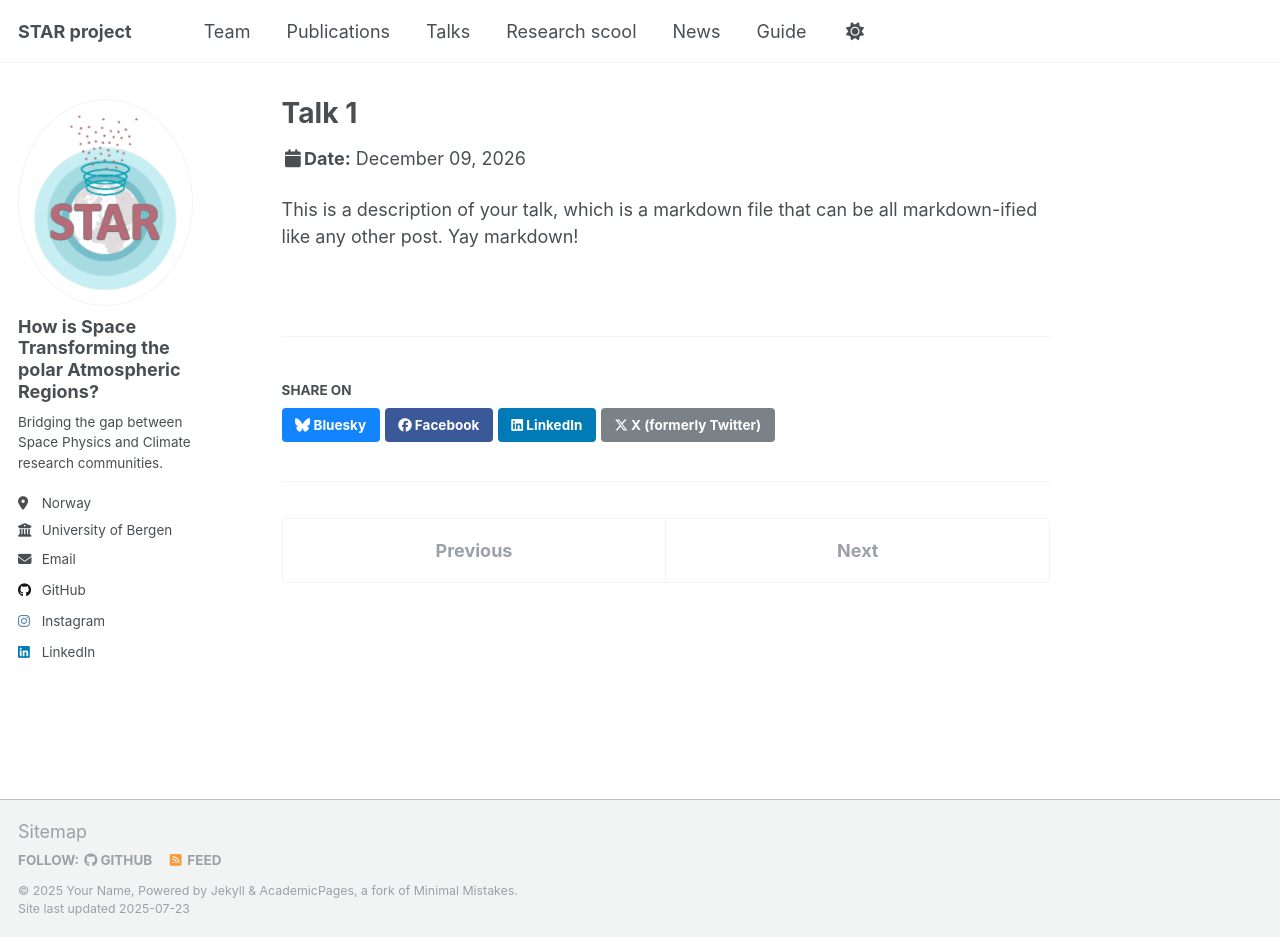
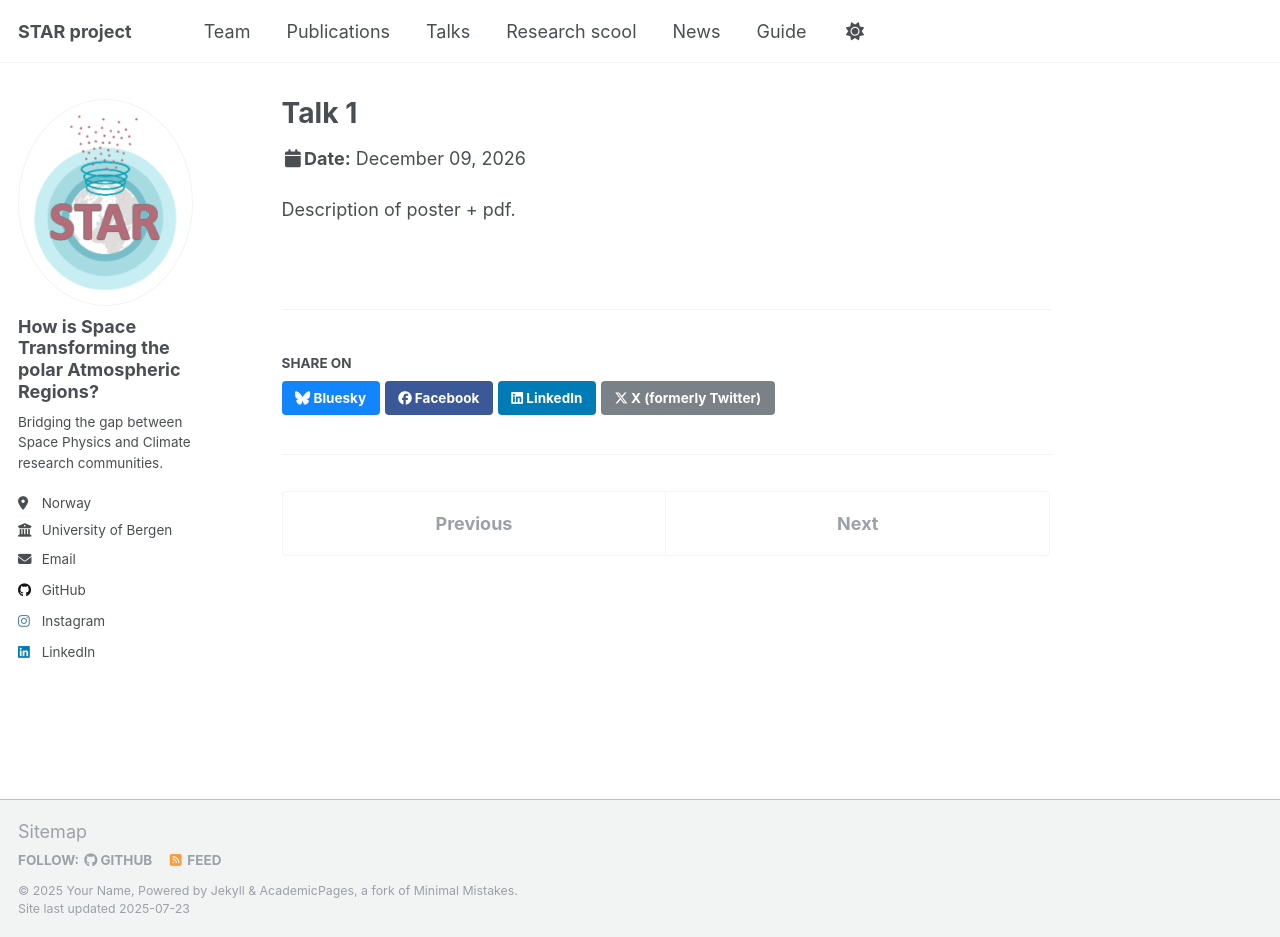
Before and after one commit to Margot-D/STAR, a Jekyll site: the page built from _talks/2012-03-01-talk-1.md, in a window 1280 px wide and 937 px high. Built offline with Jekyll 4.4.1, drawn with Linux system fonts in a browser that asks for light colours; a script that is not in the unit is left out.

Commit message:
Improving talks page

```diff
--- a/_talks/2012-03-01-talk-1.md
+++ b/_talks/2012-03-01-talk-1.md
@@ -1,11 +1,11 @@
 ---
 title: "Talk 1"
 collection: talks
-type: "Talk"
+type: "Poster"
 permalink: /talks/2012-03-01-talk-1
 venue: "AGU"
 date: 2026-12-9
 location: "San Francisco, CA, USA"
 ---
 
-This is a description of your talk, which is a markdown file that can be all markdown-ified like any other post. Yay markdown!
+Description of poster + pdf.
```
Also changed, not shown: _talks/2014-02-01-talk-2.md (+1 -2 lines).
